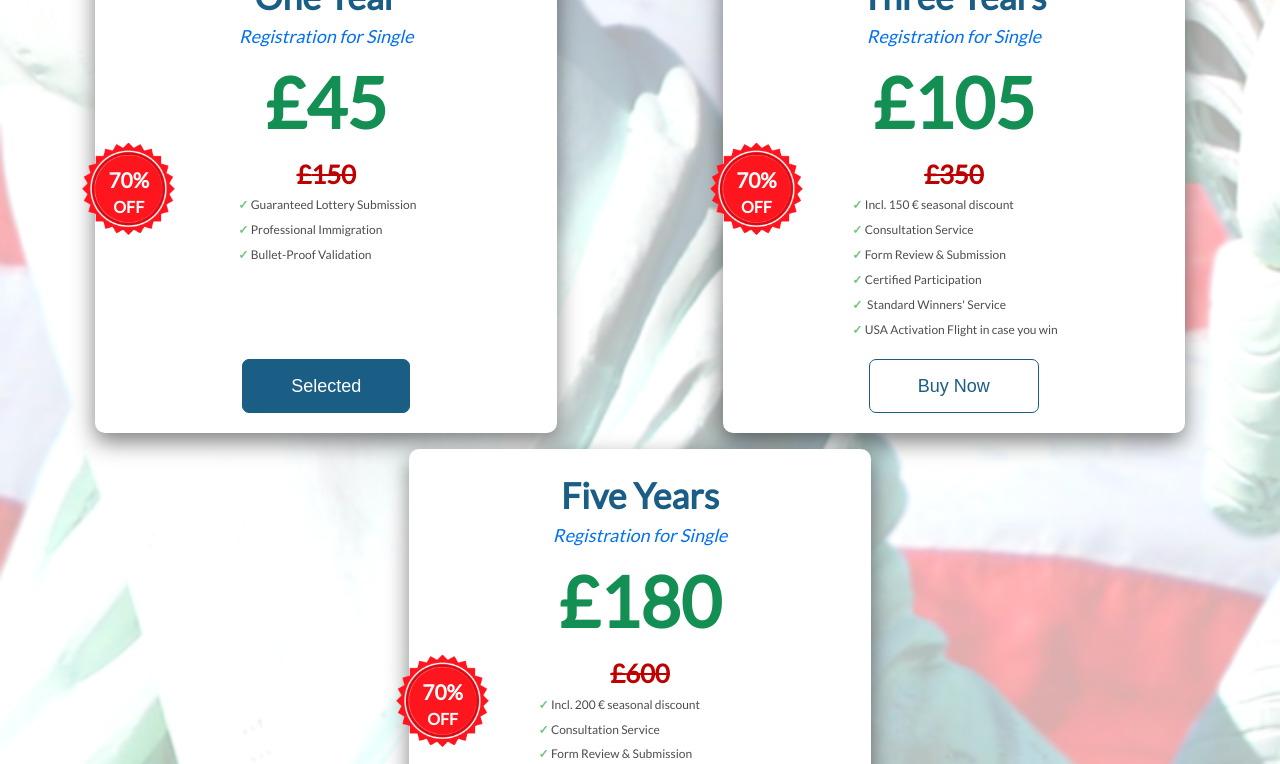
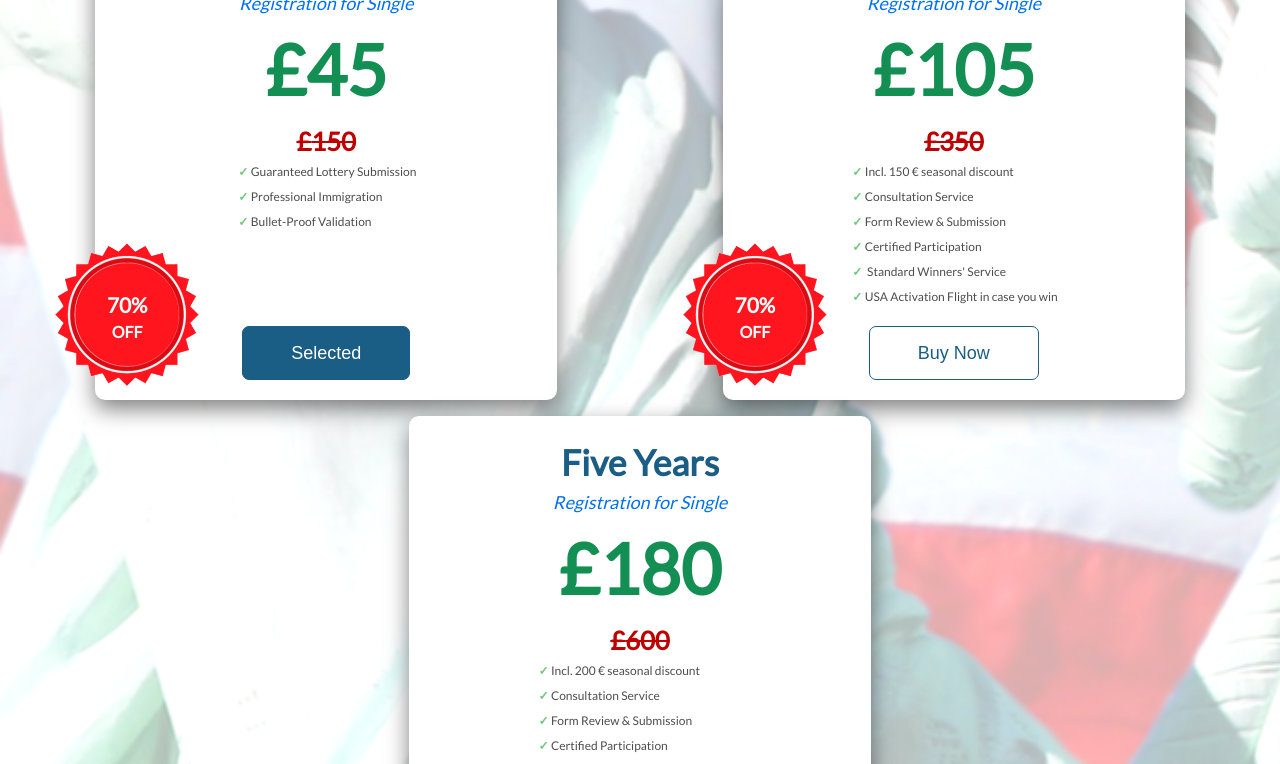
Before and after one commit to akirmas/paymentcoupon2, a React app: page / in a window 1280 px wide. Shown: the part 748-1512 px from the top of the page. Built offline with nearby package versions, Linux system fonts and the light colour scheme.

Commit message:
Change desktop view

```diff
--- a/public/styles/index.css
+++ b/public/styles/index.css
@@ -71,7 +71,6 @@ body {
 }
 
 .program__container {
-
   margin: 0 auto;
   padding: 1.4rem 0.77rem;
 }
@@ -87,7 +86,6 @@ body {
 .program__chance-box {
   max-width: 21.89rem;
   width: 100%;
-
   text-align: center;
 
 }
@@ -154,7 +152,7 @@ body {
 .program__products {
   display: flex;
   justify-content: space-around;
-  padding-top: 2.5rem;
+  padding-top: 1.5rem;
   flex-wrap: wrap;
 }
 
@@ -394,7 +392,7 @@ label[name="terms "] {
 }
 
 .footer__caution {
-  margin: 0 auto;
+  margin: 1.3rem auto;
 }
 
 .footer__icon-gallery {
@@ -433,7 +431,6 @@ label[name="terms "] {
 
  @media (min-width: 600px) {
   .product {
-
     max-width: 28.875rem;
   }
 
@@ -442,7 +439,6 @@ label[name="terms "] {
   }
 
   .program__chance-title {
-
     font-size: 2rem;
 
   }
@@ -453,9 +449,22 @@ label[name="terms "] {
 
   .program__win {
     font-size: 4.3125rem;
+    padding: 1rem;
   }
+
   .program__win-unit {
     font-size: 1.875rem;
+  }
+
+  .product__discount-banner {
+    left: -2.5rem;
+    top: auto;
+    transform: none;
+    bottom: 0.5rem;
+  }
+
+  .product__discount-img {
+    width: 9rem;
   }
 }
 /* @media (min-width: 450px) {
```
